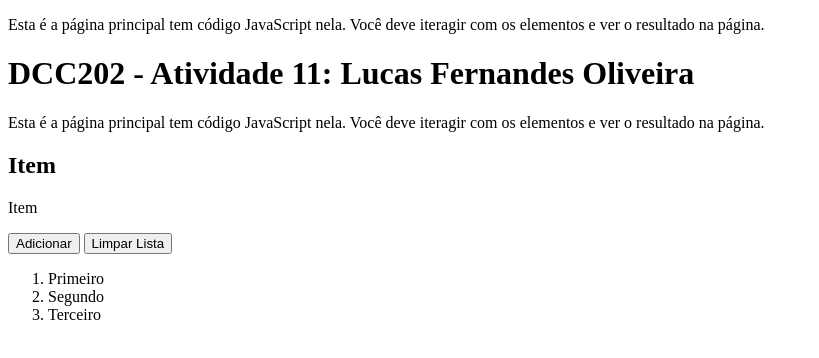
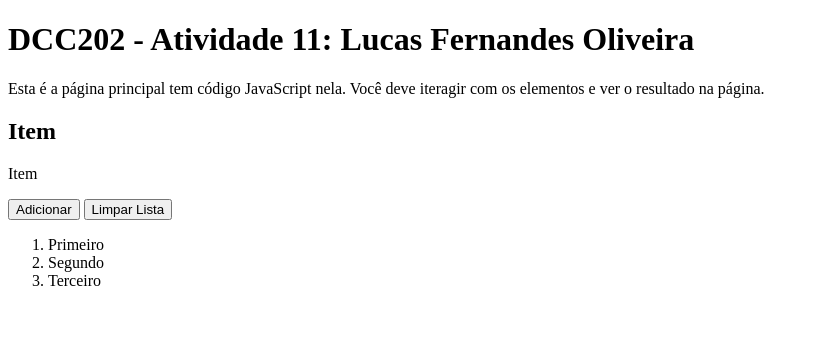
Before and after one commit to ufjf-dcc202/ufjf-dcc202-2023-3-b-atv11-lucasferoli, a website with bundled scripts: page index.html in a window 1280 px wide. Shown: the whole page, without its empty margins (0-819 px from the left). Built offline with nearby package versions, Linux system fonts and the light colour scheme.

Commit message:
Corrigido texto na head, todos testes passados

```diff
--- a/index.html
+++ b/index.html
@@ -4,7 +4,6 @@
     <meta charset="UTF-8">
     <meta name="viewport" content="width=device-width, initial-scale=1.0">
     <title>DCC202 - Atividade 11: Lucas Fernandes Oliveira</title>
-    <p>Esta é a página principal tem código JavaScript nela. Você deve iteragir com os elementos e ver o resultado na página.</p>
     <script src="main.js" type="module"></script>
 </head>
 <body>
```
